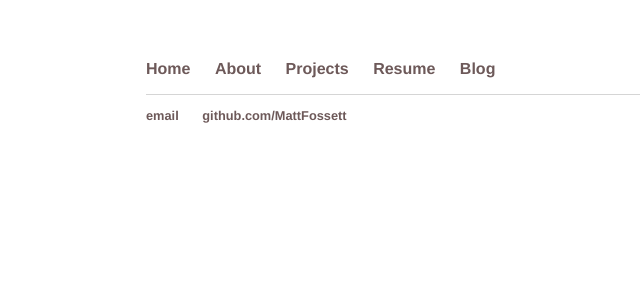
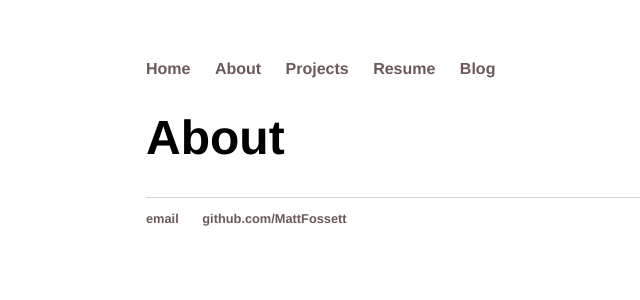
Before and after one commit to MattFossett/mattfossett.github.io, a Jekyll site: the page built from about/index.md, in a window 1280 px wide. Shown: the top 300 px of the page, without its empty margins (46-686 px from the left). Built offline with Jekyll 4.4.1, drawn with Linux system fonts in a browser that asks for light colours.

```diff
--- a/about/index.html
+++ b/about/index.md
@@ -2,3 +2,5 @@
 layout: default
 title: About
 ---
+
+# About
```
Also changed, not shown: resume/index.md (renamed from resume/index.html, +2 -0 lines).
